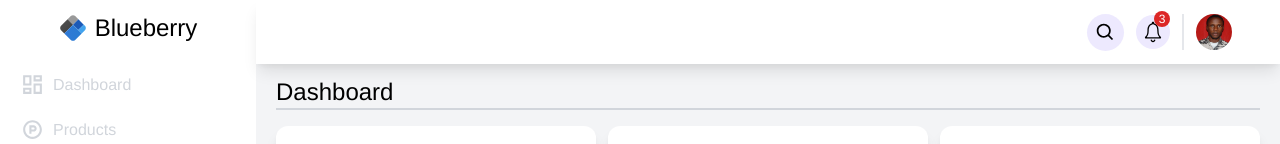
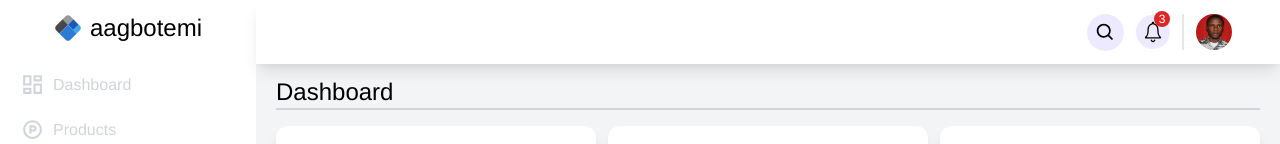
Before and after one commit to aagbotemi/admin-dashboard, a React (Create React App) app: page / in a window 1280 px wide. Shown: the top 144 px of the page. Built offline with nearby package versions, Linux system fonts and the light colour scheme.

Commit message:
navbar brand changed

```diff
--- a/src/components/sidebar/Sidebar.js
+++ b/src/components/sidebar/Sidebar.js
@@ -9,7 +9,7 @@ const Sidebar = () => {
             <div className="sticky h-screen top-0 flex flex-col">
                 <div className="flex justify-center items-center my-3">
                     <img src={Logo} alt="" className="company-logo w-7" />
-                    <h1 className="text-2xl ml-2">Blueberry</h1>
+                    <h1 className="text-2xl ml-2">aagbotemi</h1>
                 </div>
 
                 <div className="sidebarWrapper mt-1">
--- a/src/components/sidebar/SidebarMobile.js
+++ b/src/components/sidebar/SidebarMobile.js
@@ -16,7 +16,7 @@ const SidebarMobile = () => {
 
                         {isOpen && <div className="flex justify-center items-center my-3">
                             <img src={Logo} alt="" className="company-logo w-7" />
-                            <h1 className="text-2xl ml-1 mr-3">Blueberry</h1>
+                            <h1 className="text-2xl ml-1 mr-3">aagbotemi</h1>
                         </div>}
                         {isOpen ? <AiOutlineMenuFold size="30px" /> : <AiOutlineMenuUnfold size="30px" />}
                     </li>
```
